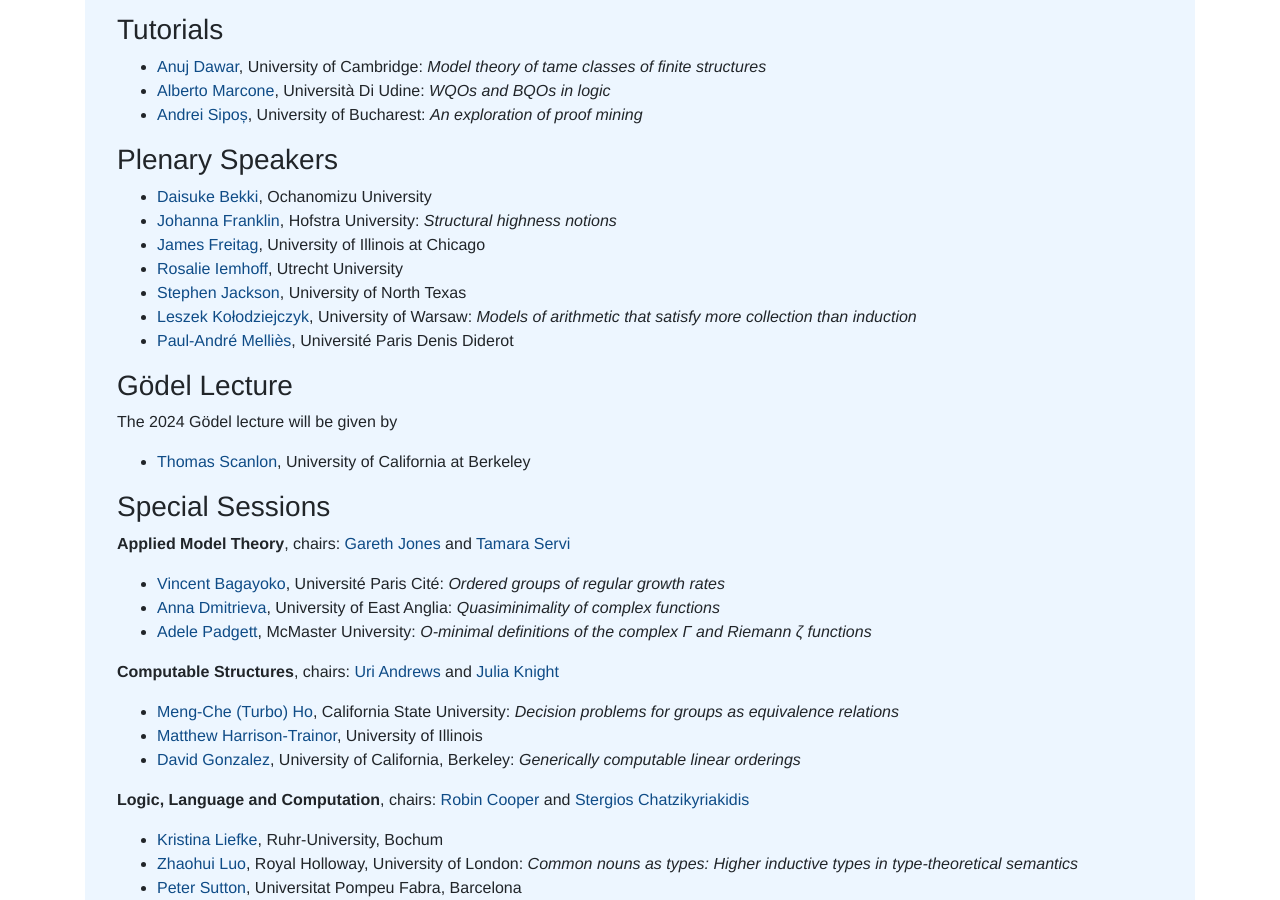
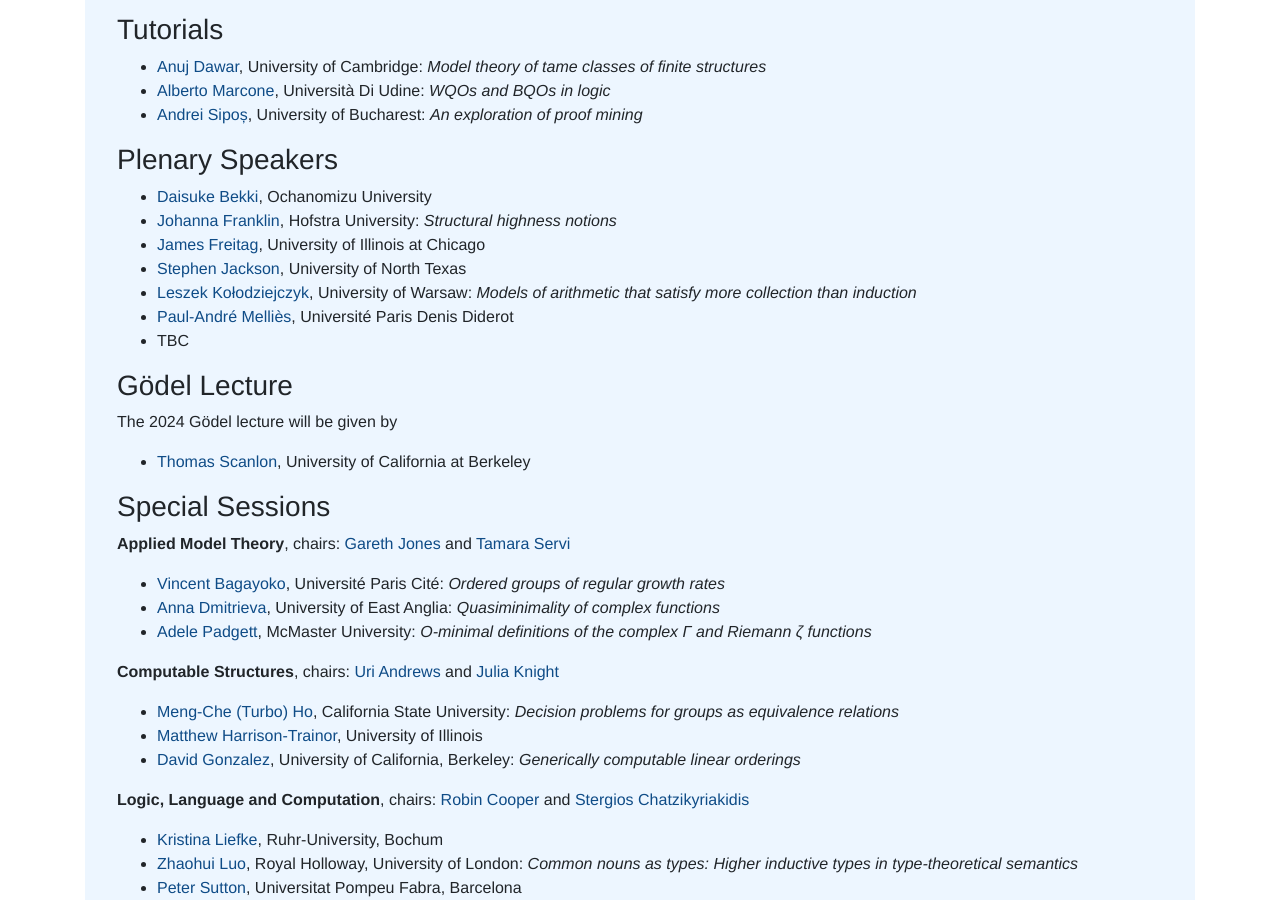
Before and after one commit to LC2024/LC2024.github.io, a Jekyll site: the page built from program/program.md, in a window 1280 px wide and 900 px high, scrolled down 322 px. Built offline with Jekyll 4.4.1, drawn with Linux system fonts in a browser that asks for light colours; some web fonts are replaced.

Commit message:
speakers

```diff
--- a/program/program.md
+++ b/program/program.md
@@ -18,10 +18,10 @@ The colloquium will run for five days and comprise 3 tutorials, 7 plenary lectur
  - [Daisuke Bekki](https://daisukebekki.github.io/), Ochanomizu University
  - [Johanna Franklin](http://johannafranklin.net/), Hofstra University: _Structural highness notions_
  - [James Freitag](https://homepages.math.uic.edu/~freitag/), University of Illinois at Chicago
- - [Rosalie Iemhoff](https://www.uu.nl/staff/RIemhoff), Utrecht University
  - [Stephen Jackson](https://www.math.unt.edu/~sjackson/), University of North Texas
  - [Leszek Kołodziejczyk](https://www.mimuw.edu.pl/~lak/), University of Warsaw: _Models of arithmetic that satisfy more collection than induction_
  - [Paul-André Melliès](https://www.irif.fr/~mellies/), Université Paris Denis Diderot
+ - TBC
 
 ### Gödel Lecture
 The 2024 Gödel lecture will be given by
```
